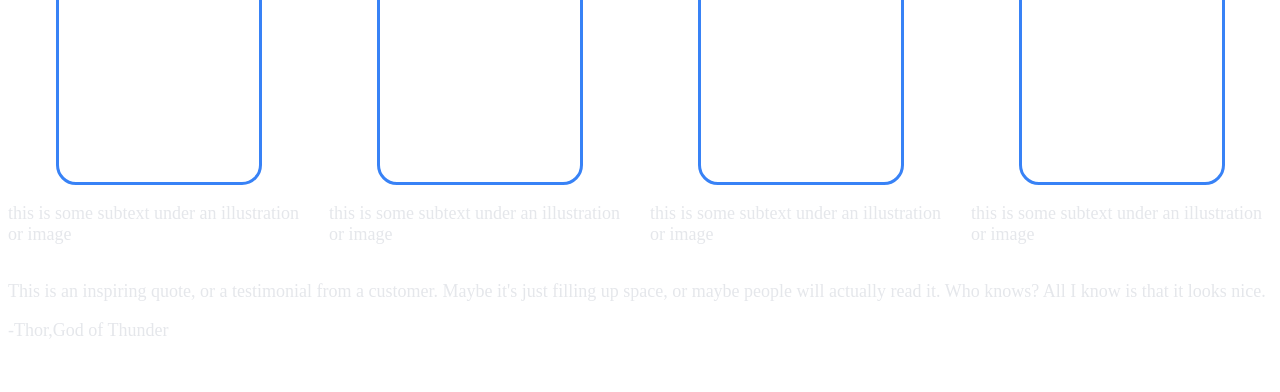
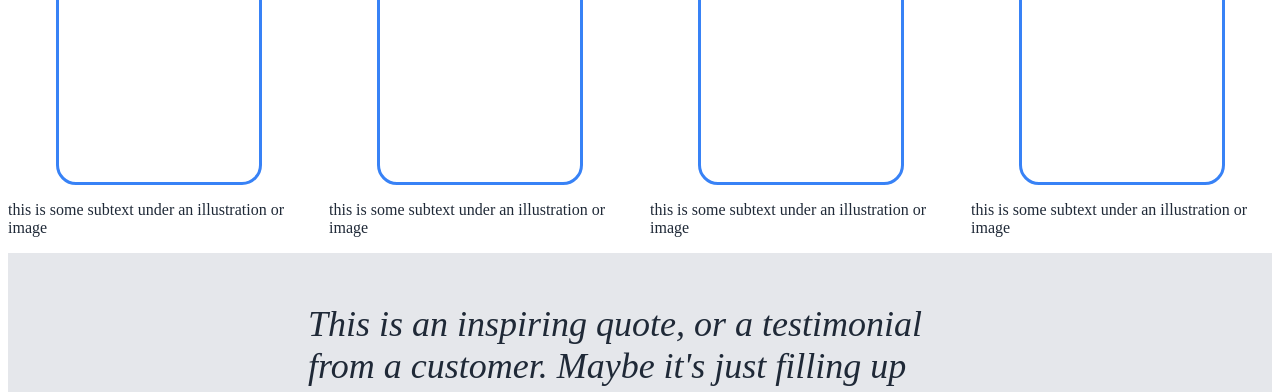
Before and after one commit to Raman7913/Project-Landing-Page, a plain HTML site: page index.html in a window 1280 px wide. Shown: the part 546-938 px from the top of the page. Before the commit the page ends 905 px from the top, so only its background shows below. Drawn offline with Linux system fonts and the light colour scheme.

Commit message:
done some styling without using flexbox

```diff
--- a/style.css
+++ b/style.css
@@ -29,7 +29,7 @@ ul{
     display: flex;
     gap: 19px;
 }
-p{
+.sometxt{
     color: #e5e7eb;
     font-size: 18px;
 }
@@ -60,3 +60,21 @@ p{
     flex-direction: column;
     align-items: center;
 }
+.boxandtext p{
+    color: #1F2937;
+}
+.quote{
+    background-color: #e5e7eb;
+    padding: 50px 300px;
+}
+.thequote{
+    font-size: 36px;
+    font-style: italic;
+    color: #1F2937;
+    margin: 0 ;
+}
+.bywho{
+    font-weight: bold;
+    font-size: 20px;
+    text-align: right;
+}
```
